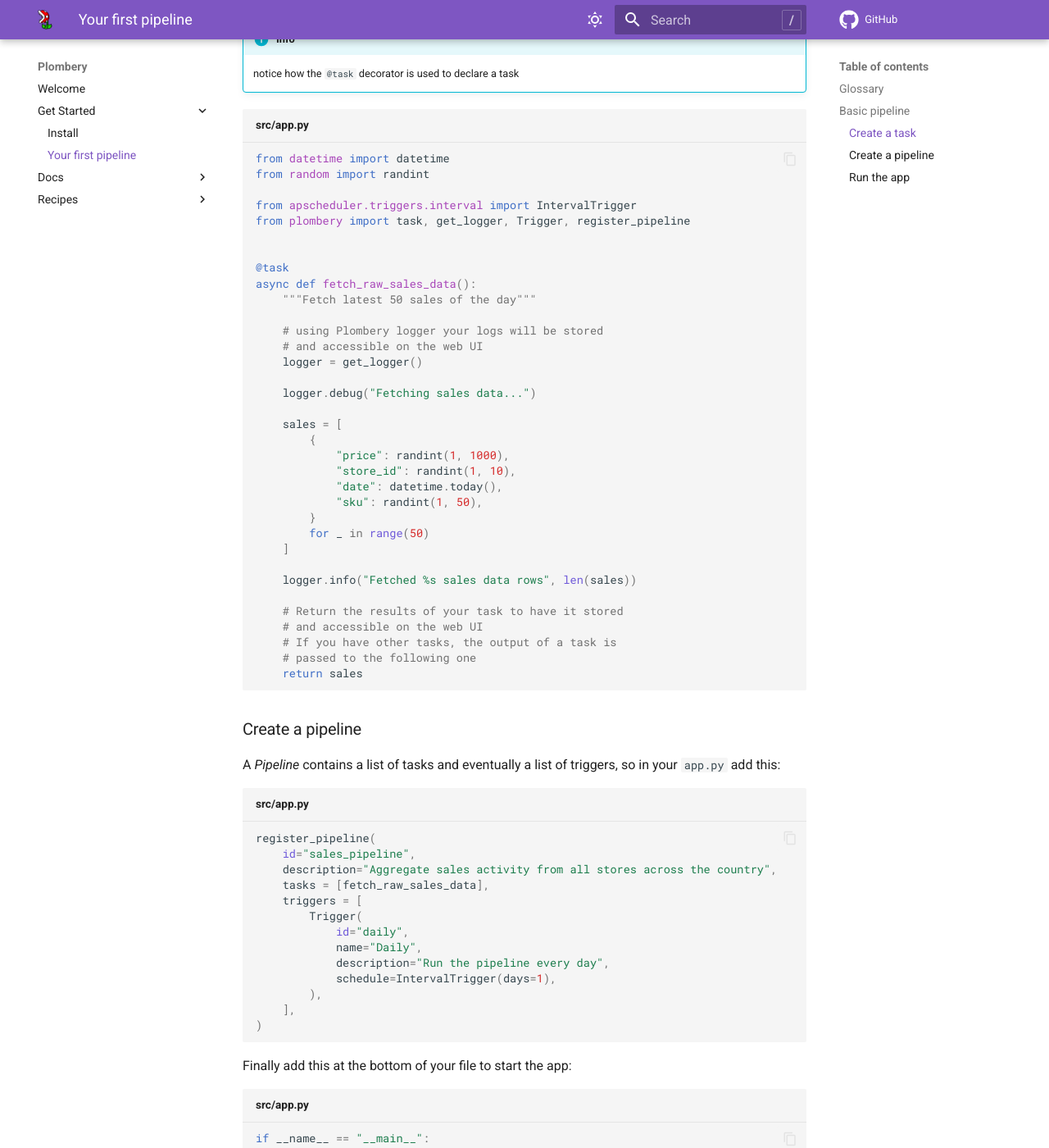
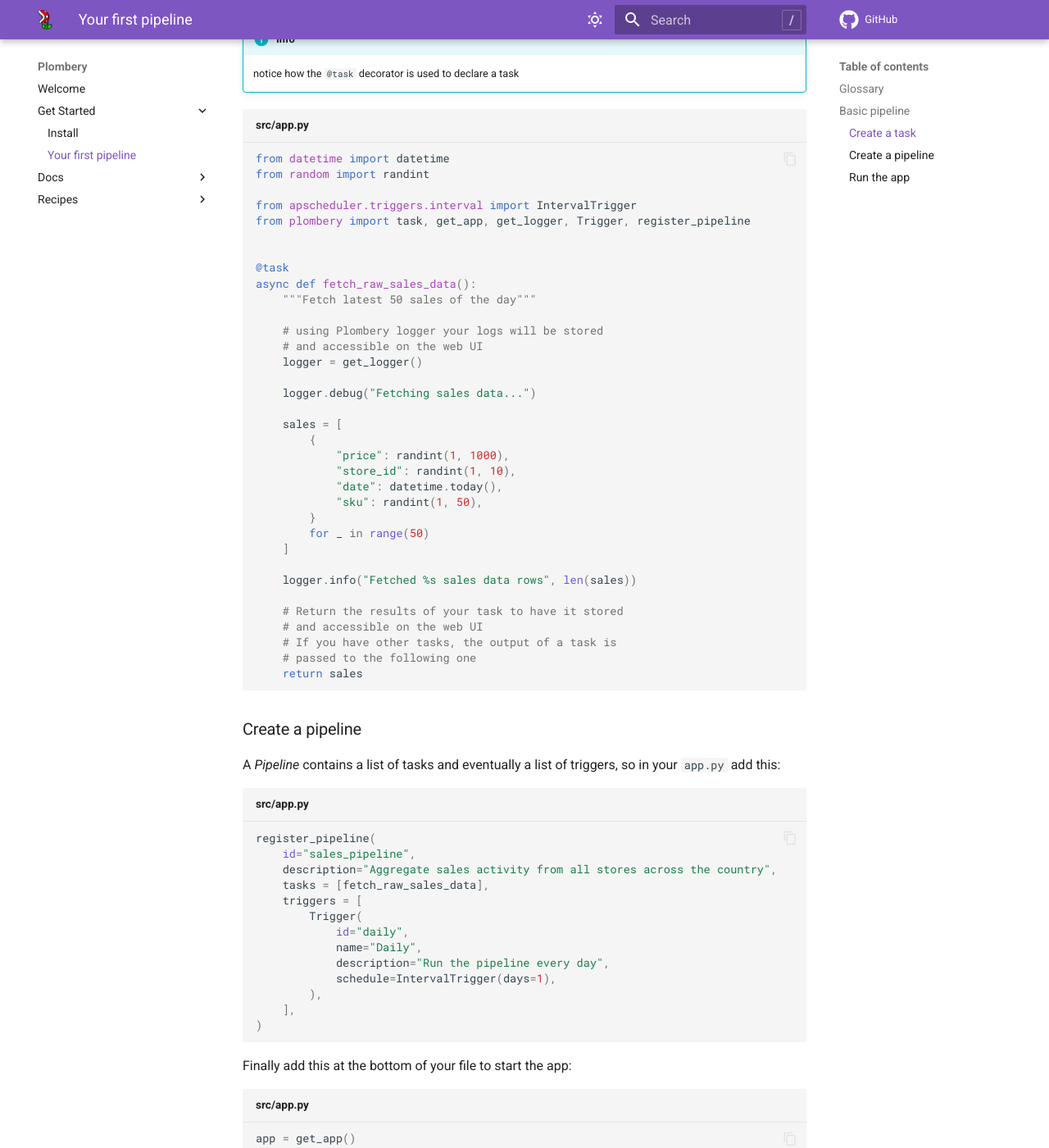
Before and after one commit to lucafaggianelli/plombery, an MkDocs documentation site: the page built from docs/create-a-pipeline.md, in a window 1280 px wide and 1400 px high, scrolled down 868 px. Shown: the whole window at 82% size. Built offline with MkDocs 1.6.1 and Material for MkDocs 9.7.7, drawn with Linux system fonts in a browser that asks for light colours; comment, search, counter and statistics services are not loaded.

Commit message:
Allow to execute app via uvicorn invocation

````diff
--- a/docs/create-a-pipeline.md
+++ b/docs/create-a-pipeline.md
@@ -39,7 +39,7 @@
 from random import randint
 
 from apscheduler.triggers.interval import IntervalTrigger
-from plombery import task, get_logger, Trigger, register_pipeline
+from plombery import task, get_app, get_logger, Trigger, register_pipeline
 
 
 @task
@@ -95,6 +95,8 @@
 Finally add this at the bottom of your file to start the app:
 
 ```py title="src/app.py"
+app = get_app()
+
 if __name__ == "__main__":
     import uvicorn
 
@@ -110,7 +112,7 @@
     from random import randint
 
     from apscheduler.triggers.interval import IntervalTrigger
-    from plombery import task, get_logger, Trigger, register_pipeline
+    from plombery import task, get_app, get_logger, Trigger, register_pipeline
 
 
     @task
@@ -154,6 +156,8 @@
         ],
     )
 
+    app = get_app()
+
     if __name__ == "__main__":
         import uvicorn
 
````
